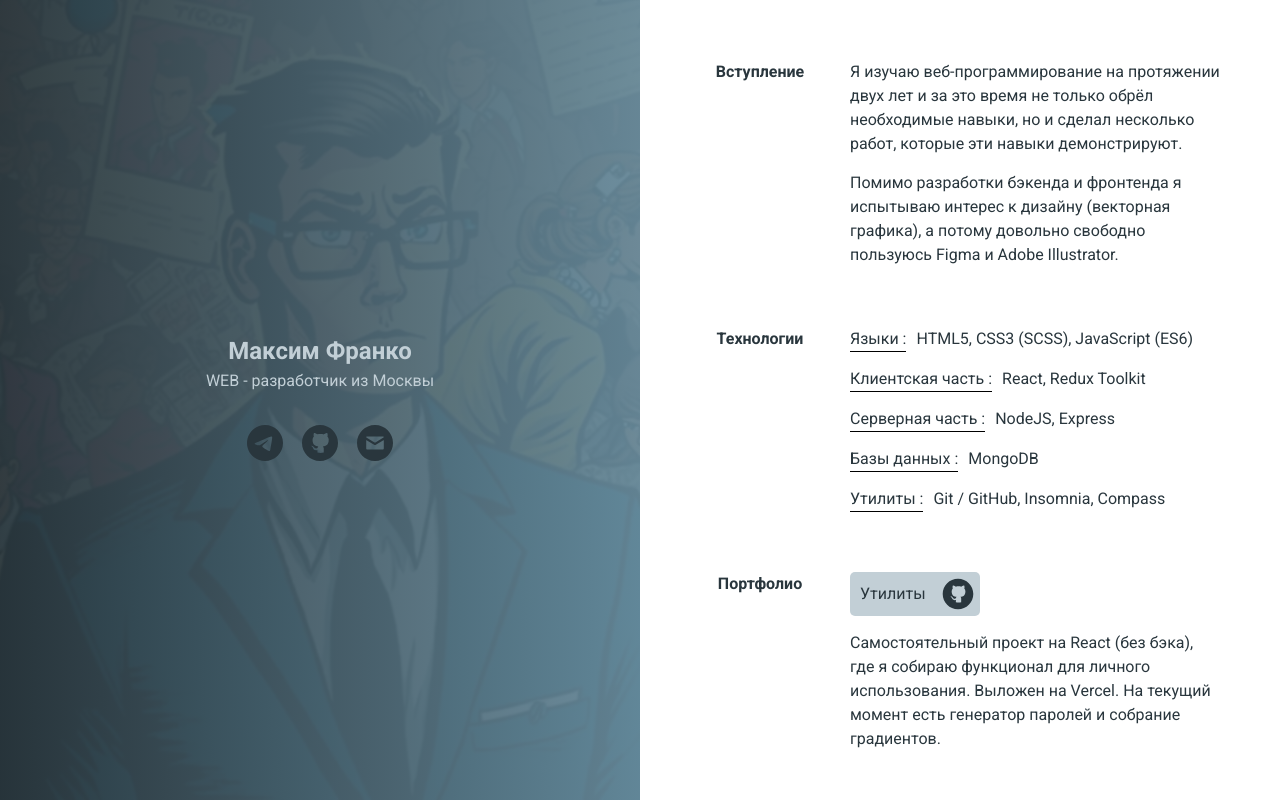
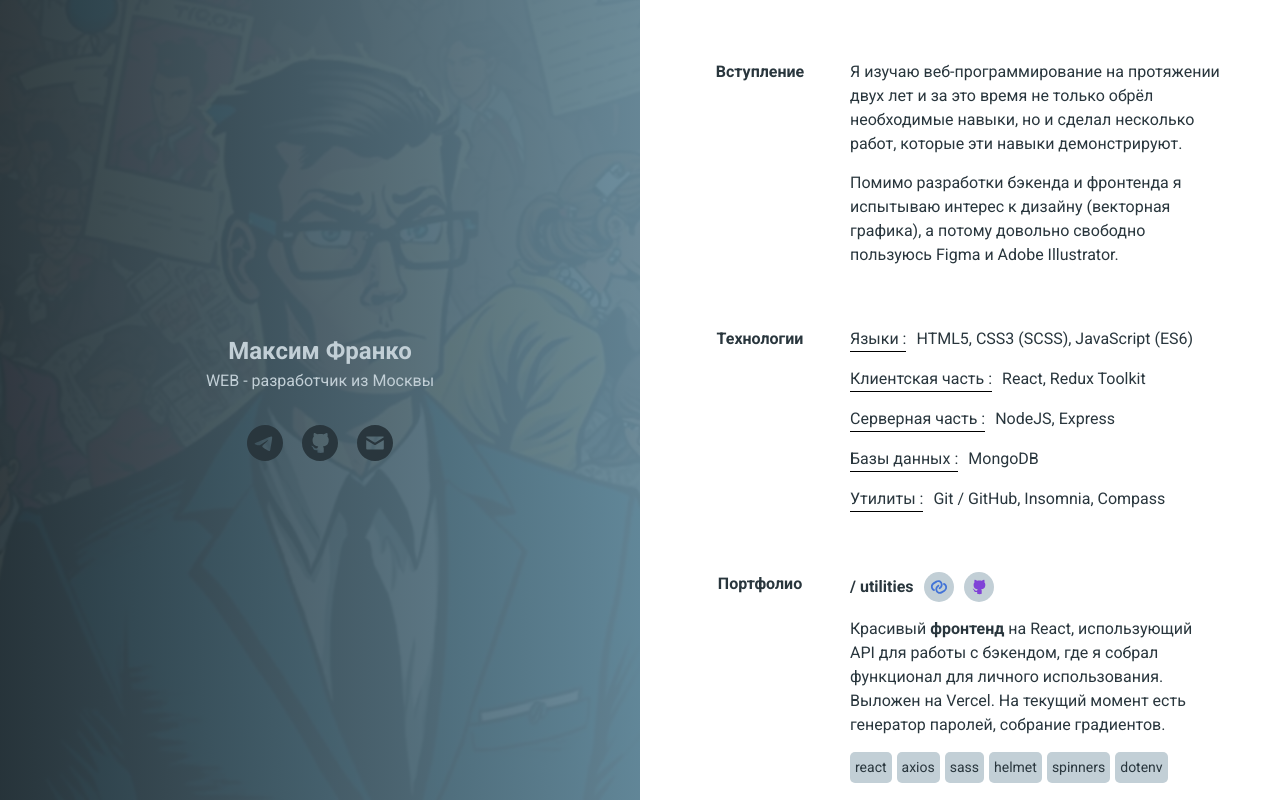
Before and after one commit to mfdevgit/resume, a React (Create React App) app: page / in a window 1280 px wide. Built offline with nearby package versions, Linux system fonts and the light colour scheme.

Commit message:
portfolio restyling, added backbone

```diff
--- a/src/assets/styles/index.scss
+++ b/src/assets/styles/index.scss
@@ -135,48 +135,62 @@ span {
 .portfolio {
     > div {
         & + div {
-            margin-top: 15px;
+            margin-top: 60px;
         }
-        > div {
-            @include flex;
+        .title_container {
+            @include flex($align: center, $gap: 10px);
             margin-bottom: 15px;
+            h3 {
+                @include font($weight: bold);
+            }
             a {
-                &.title {
-                    @include font;
+                @include font($color: $light, $size: 14px);
                 display: inline-block;
-                    padding: 10px;
+                width: 30px;
+                height: 30px;
+                padding: 6px;
+                border-radius: 50%;
                 background-color: $light;
-                    border-radius: 5px 0 0 5px;
                 transition: all 150ms ease;
-                    &:hover {
-                        background-color: $light_darker;
+                svg {
+                    width: 100%;
+                    path {
+                        transition: all 150ms ease;
+                    }
+                }
+                &[href$='vercel.app/'] {
+                    path {
+                        fill: hsl(220, 65%, 55%);
                     }
                 }
                 &[href^='https://github.com/']
                 {
-                    display: inline-block;
-                    width: 44px;
-                    height: 44px;
-                    padding: 5px;
-                    background-color: $light;
-                    border-radius: 0 5px 5px 0;
-                    transition: all 150ms ease;
-                    svg {
-                        width: 34px;
                     path {
-                            fill: $dark;
-                            transition: all 150ms ease;
+                        fill: hsl(265, 65%, 55%);
                     }
                 }
                 &:hover {
-                        background-color: $light_darker;
-                        svg {
                     path {
-                                fill: hsl(265, 40%, 40%);
+                        fill: $light;
+                    }
+                    &[href$='vercel.app/'] {
+                        background-color: hsl(220, 65%, 55%);
+                    }
+                    &[href^='https://github.com/']
+                    {
+                        background-color: hsl(265, 65%, 55%);
                     }
                 }
             }
         }
+        .tags_container {
+            @include flex($wrap: wrap, $gap: 5px);
+            margin-top: 15px;
+            span {
+                @include font($size: 14px);
+                padding: 5px;
+                border-radius: 5px;
+                background-color: $light;
             }
         }
     }
--- a/src/components/Portfolio.jsx
+++ b/src/components/Portfolio.jsx
@@ -4,20 +4,65 @@ export default function Portfolio() {
     return (
         <div className='portfolio'>
             <div>
-                <div>
-                    <a className='title' target='_blanc' href='https://mfdevutilities.vercel.app/'>
-                        Утилиты
+                <div className='title_container'>
+                    <h3>/ utilities</h3>
+                    <a target='_blanc' href='https://mfdevutilities.vercel.app/'>
+                        <svg xmlns='http://www.w3.org/2000/svg' viewBox='0 0 50 50'>
+                            <path
+                                fill='hsl(200deg, 20%, 80%)'
+                                d='m39.5,14.22c-1.28-.51-2.74.17-3.21,1.46-.51,1.29.17,2.74,1.46,3.21,1.59.6,2.93,1.78,3.77,3.28,2.04,3.73.77,8.59-2.83,10.82l-7.82,4.84c-1.71,1.07-3.68,1.37-5.55.86-1.88-.49-3.43-1.73-4.41-3.47-2.03-3.71-.77-8.55,2.98-10.9l1.03-.73c1.11-.81,1.37-2.36.56-3.51-.81-1.09-2.36-1.37-3.51-.56l-.86.64c-5.85,3.64-7.91,11.48-4.58,17.5,1.61,2.94,4.31,5.04,7.52,5.89.99.26,2.04.39,3.04.39,2.23,0,4.44-.6,6.41-1.84l7.82-4.84c5.85-3.64,7.88-11.48,4.58-17.5-1.44-2.57-3.71-4.56-6.41-5.55Z'
+                            />
+                            <path
+                                fill='hsl(200deg, 20%, 80%)'
+                                d='m12.24,31.14c-1.59-.6-2.93-1.78-3.77-3.28-2.04-3.73-.77-8.59,2.83-10.82l7.88-4.88c1.71-1.07,3.68-1.37,5.55-.86,1.88.49,3.43,1.73,4.41,3.47,2.03,3.71.77,8.55-2.98,10.9l-1.03.73c-1.11.81-1.37,2.36-.56,3.51.81,1.11,2.36,1.37,3.51.56l.86-.64c5.85-3.64,7.91-11.48,4.58-17.5-1.65-2.94-4.35-5.04-7.56-5.89-3.21-.84-6.58-.3-9.45,1.46l-7.82,4.84c-5.85,3.64-7.91,11.48-4.58,17.5,1.44,2.57,3.71,4.56,6.41,5.55.3.13.56.17.86.17,1.01,0,1.97-.64,2.34-1.63l.02.02c.47-1.29-.21-2.74-1.5-3.21Z'
+                            />
+                        </svg>
                     </a>
                     <a href='https://github.com/mfdevgit/utilities' target='_blanc'>
                         <svg xmlns='http://www.w3.org/2000/svg' viewBox='0 0 50 50'>
-                            <path d='m25,2.5C12.57,2.5,2.5,12.57,2.5,25s10.07,22.5,22.5,22.5,22.5-10.07,22.5-22.5S37.43,2.5,25,2.5Zm10.87,18.71c0,6.24-3.71,7.62-7.23,8.01.67.7,1.08,1.66,1.08,2.72,0,.1,0,.2-.01.3h0c0,2.16-.02,3.91-.02,4.44,0,.11.02.22.06.32-1.26.32-2.58.49-3.94.49s-2.71-.18-3.98-.5c.03-.1.05-.2.05-.3,0-.38-.01-1.41-.02-2.76-4.41.98-5.34-2.18-5.34-2.18-.3-1-.93-1.83-1.75-2.37h-.01c-1.44-1.02.11-1,.11-1,1.04.15,1.92.78,2.42,1.66h0c.59,1.09,1.7,1.81,2.97,1.81.61,0,1.18-.17,1.67-.46h-.01c.08-.85.44-1.6,1-2.17-3.52-.4-7.22-1.81-7.22-8.03v-.09c0-1.65.62-3.15,1.63-4.27-.21-.59-.34-1.26-.34-1.97,0-.83.17-1.61.48-2.33,0,0,1.33-.43,4.36,1.67,1.19-.35,2.55-.55,3.97-.55s2.78.2,4.07.58l-.11-.03c3.01-2.1,4.34-1.67,4.34-1.67.3.69.48,1.51.48,2.36,0,.69-.12,1.37-.33,1.99v-.04c1.02,1.12,1.64,2.62,1.64,4.27v.1Z' />
+                            <path
+                                fill='hsl(200deg, 20%, 80%)'
+                                d='m32.56,43.09c0-.83.03-3.58.03-7.01v.02c.02-.16.02-.32.02-.48,0-1.66-.66-3.17-1.74-4.28,5.7-.63,11.69-2.79,11.69-12.62v-.16c0-2.59-1-4.96-2.63-6.73l-.02.07c.34-.98.53-2.04.53-3.13,0-1.34-.28-2.63-.77-3.72,0,0-2.14-.68-7.01,2.63l.17.05c-2.09-.59-4.29-.91-6.58-.91s-4.48.32-6.41.86c-4.9-3.31-7.04-2.63-7.04-2.63-.5,1.12-.77,2.35-.77,3.66,0,1.12.2,2.18.55,3.11-1.64,1.76-2.64,4.13-2.64,6.73v.15c0,9.81,5.97,12.02,11.66,12.65-.9.89-1.49,2.08-1.62,3.41h.02c-.8.46-1.72.72-2.7.72-2.06,0-3.85-1.14-4.8-2.83v-.02c-.81-1.39-2.22-2.38-3.9-2.62,0,0-2.5-.03-.18,1.57h.02c1.32.85,2.33,2.15,2.82,3.73,0,0,1.5,4.98,8.63,3.44.01,2.13.03,3.74.03,4.35,0,.36-.13.74-.43.99,2.16.59,4.43.91,6.77.91s4.6-.32,6.75-.91c-.32-.25-.46-.64-.46-1.01Z'
+                            />
                         </svg>
                     </a>
                 </div>
                 <p>
-                    Самостоятельный проект на React (без бэка), где я собираю функционал для личного использования. Выложен на Vercel. На текущий
-                    момент есть генератор паролей и собрание градиентов.
+                    Красивый <b>фронтенд</b> на React, использующий API для работы с бэкендом, где я собрал функционал для личного использования.
+                    Выложен на Vercel. На текущий момент есть генератор паролей, собрание градиентов.
                 </p>
+                <div className='tags_container'>
+                    <span>react</span>
+                    <span>axios</span>
+                    <span>sass</span>
+                    <span>helmet</span>
+                    <span>spinners</span>
+                    <span>dotenv</span>
+                </div>
+            </div>
+            <div>
+                <div className='title_container'>
+                    <h3>/ backbone</h3>
+                    <a target='_blanc' href='https://github.com/mfdevgit/backbone'>
+                        <svg xmlns='http://www.w3.org/2000/svg' viewBox='0 0 50 50'>
+                            <path
+                                fill='hsl(200deg, 20%, 80%)'
+                                d='m32.56,43.09c0-.83.03-3.58.03-7.01v.02c.02-.16.02-.32.02-.48,0-1.66-.66-3.17-1.74-4.28,5.7-.63,11.69-2.79,11.69-12.62v-.16c0-2.59-1-4.96-2.63-6.73l-.02.07c.34-.98.53-2.04.53-3.13,0-1.34-.28-2.63-.77-3.72,0,0-2.14-.68-7.01,2.63l.17.05c-2.09-.59-4.29-.91-6.58-.91s-4.48.32-6.41.86c-4.9-3.31-7.04-2.63-7.04-2.63-.5,1.12-.77,2.35-.77,3.66,0,1.12.2,2.18.55,3.11-1.64,1.76-2.64,4.13-2.64,6.73v.15c0,9.81,5.97,12.02,11.66,12.65-.9.89-1.49,2.08-1.62,3.41h.02c-.8.46-1.72.72-2.7.72-2.06,0-3.85-1.14-4.8-2.83v-.02c-.81-1.39-2.22-2.38-3.9-2.62,0,0-2.5-.03-.18,1.57h.02c1.32.85,2.33,2.15,2.82,3.73,0,0,1.5,4.98,8.63,3.44.01,2.13.03,3.74.03,4.35,0,.36-.13.74-.43.99,2.16.59,4.43.91,6.77.91s4.6-.32,6.75-.91c-.32-.25-.46-.64-.46-1.01Z'
+                            />
+                        </svg>
+                    </a>
+                </div>
+                <p>
+                    Общий <b>бэкенд</b> для личных проектов. Сделан на NodeJS и Express, использует MongoDB. Принимает 4 типа HTTP-запросов. Добавлен
+                    мидлвар, проверяющий наличие токена для некоторых запросов.
+                </p>
+                <div className='tags_container'>
+                    <span>nodejs</span>
+                    <span>express</span>
+                    <span>cors</span>
+                    <span>mongoose</span>
+                    <span>jsonwebtoken</span>
+                </div>
             </div>
         </div>
     )
```
Also changed, not shown: vercel.json (added). Lines whose indentation alone changed are shown as unchanged.
